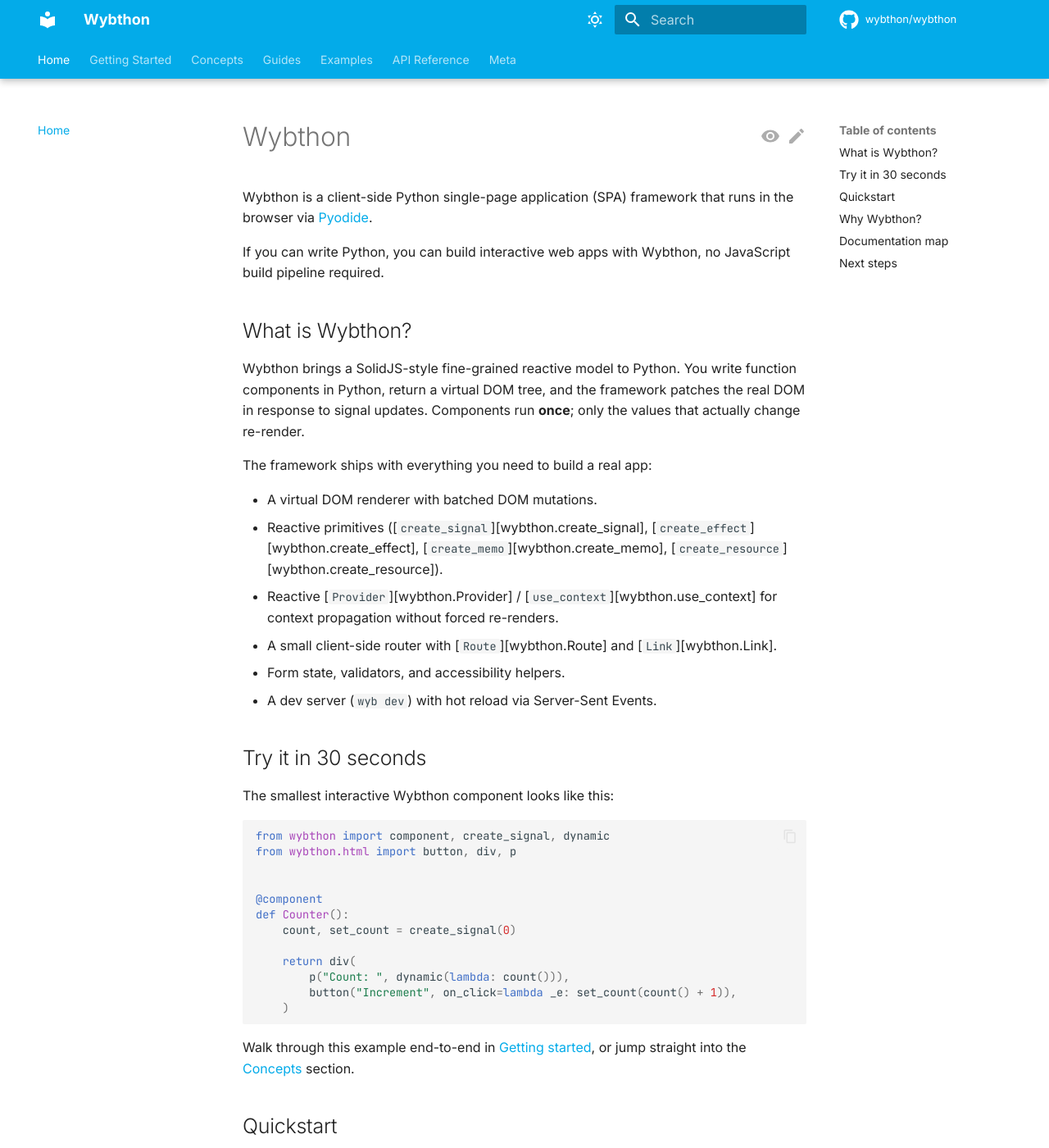
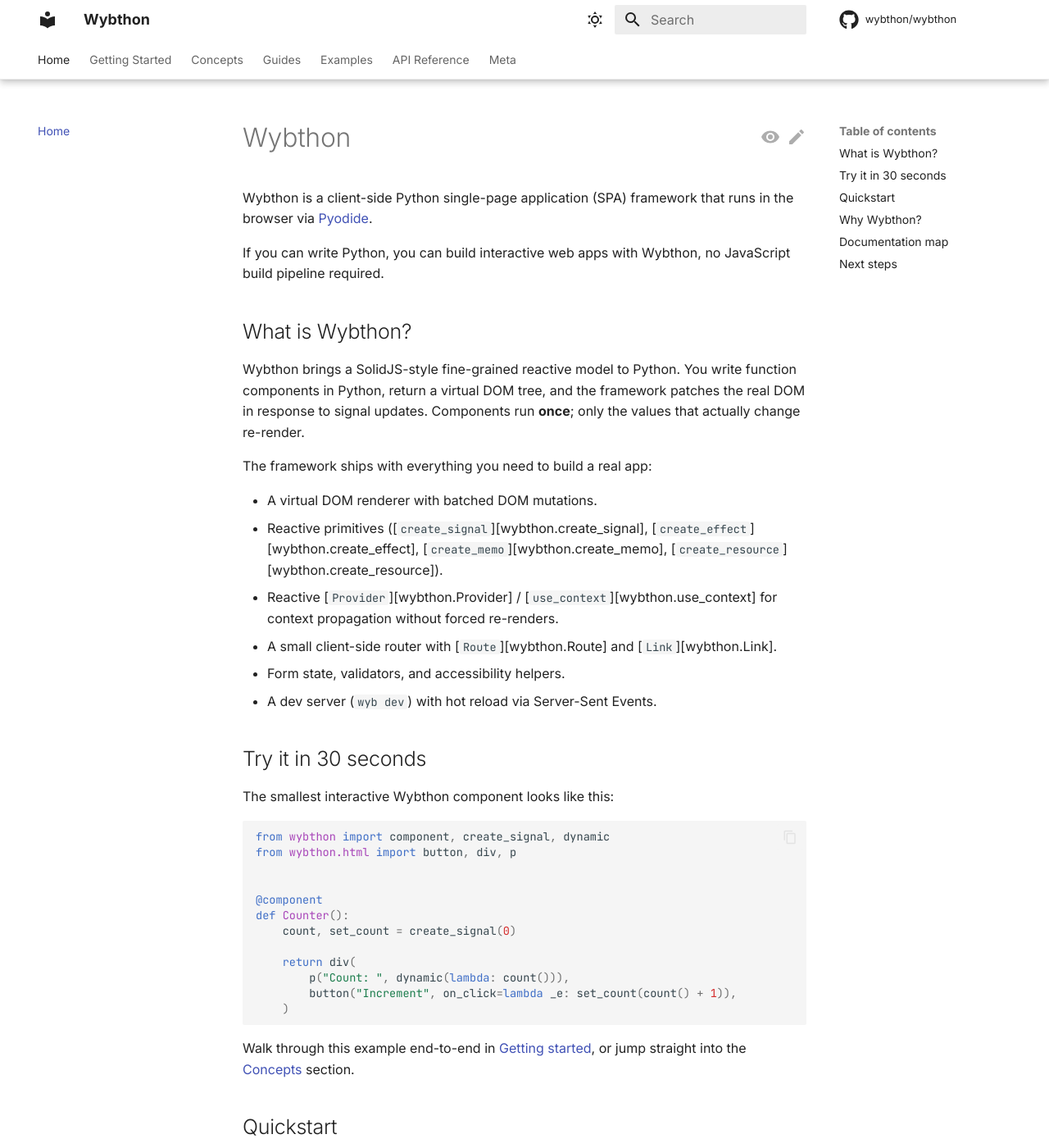
Before and after one commit to wybthon/wybthon, an MkDocs documentation site: the page built from docs/index.md, in a window 1280 px wide and 1400 px high. Shown: the whole window at 82% size. Built offline with MkDocs 1.6.1 and Material for MkDocs 9.7.7, drawn with Linux system fonts in a browser that asks for light colours; comment, search, counter and statistics services are not loaded.

Commit message:
docs(mkdocs): use neutral light/dark theme for site and social cards

```diff
--- a/docs/styles/brand.css
+++ b/docs/styles/brand.css
@@ -1,11 +1,3 @@
-:root{
-  --md-primary-fg-color:#03abe9;
-  --md-primary-fg-color--light:#56caf2;
-  --md-primary-fg-color--dark:#0286b6;
-  --md-accent-fg-color:#f8e048;
-  --md-accent-fg-color--transparent:rgba(248,224,72,.1);
-}
-
 /* Hide the bottom footer bar entirely */
 .md-footer{display:none}
 .md-main__inner{margin-bottom:2rem}
--- a/mkdocs.yml
+++ b/mkdocs.yml
@@ -33,15 +33,13 @@
   palette:
     - media: "(prefers-color-scheme: light)"
       scheme: default
-      primary: custom
-      accent: custom
+      primary: white
       toggle:
         icon: material/weather-sunny
         name: Switch to dark mode
     - media: "(prefers-color-scheme: dark)"
       scheme: slate
-      primary: custom
-      accent: custom
+      primary: black
       toggle:
         icon: material/weather-night
         name: Switch to light mode
@@ -157,8 +155,8 @@
             filters: ["!^_"]
   - social:
       cards_layout_options:
-        background_color: "#03abe9"
-        color: "#ffffff"
+        background_color: "#ffffff"
+        color: "#000000"
 
 extra_css:
   - styles/brand.css
```
